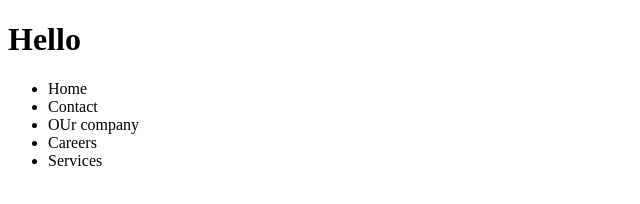
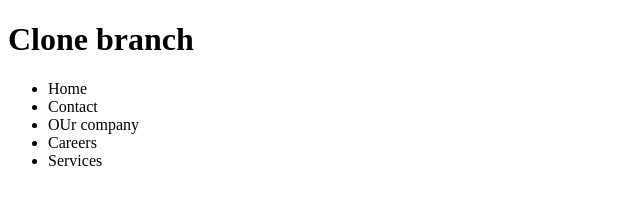
Before and after one commit to gosilver15/git-learn, a plain HTML site: page index.html in a window 1280 px wide. Shown: the whole page, without its empty margins (0-640 px from the left). Drawn offline with Linux system fonts and the light colour scheme.

Commit message:
edited H1

```diff
--- a/index.html
+++ b/index.html
@@ -6,7 +6,7 @@
   <title>Git Tutorial</title>
 </head>
 <body>
-  <h1>Hello</h1>
+  <h1>Clone branch</h1>
   <ul>
     <li>Home</li>
     <li>Contact</li>
```
